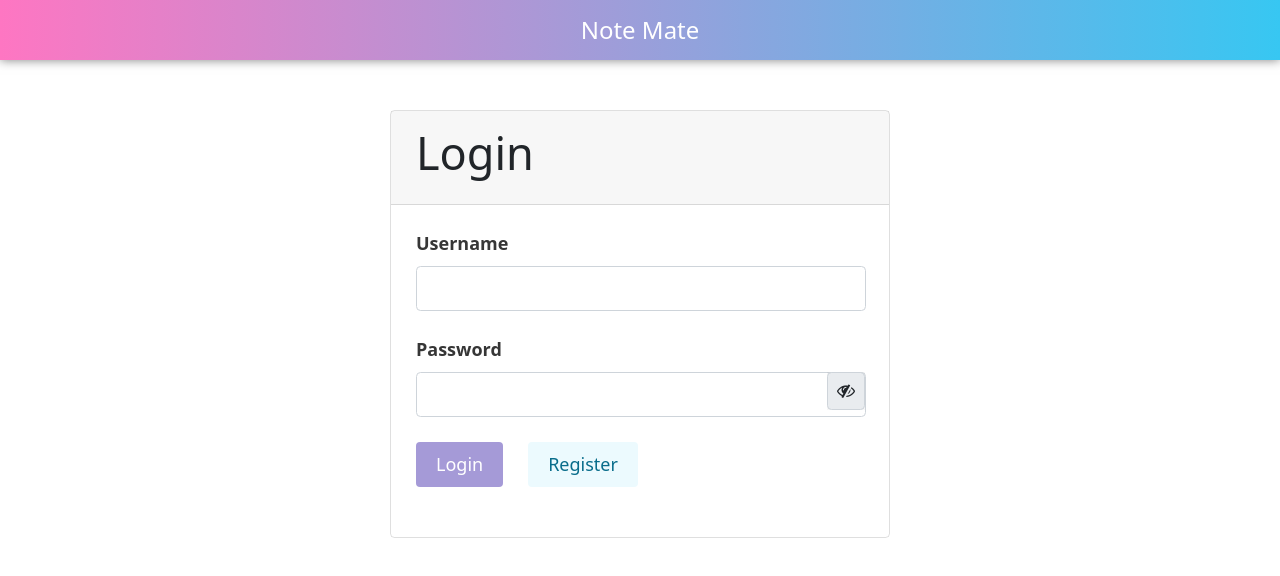
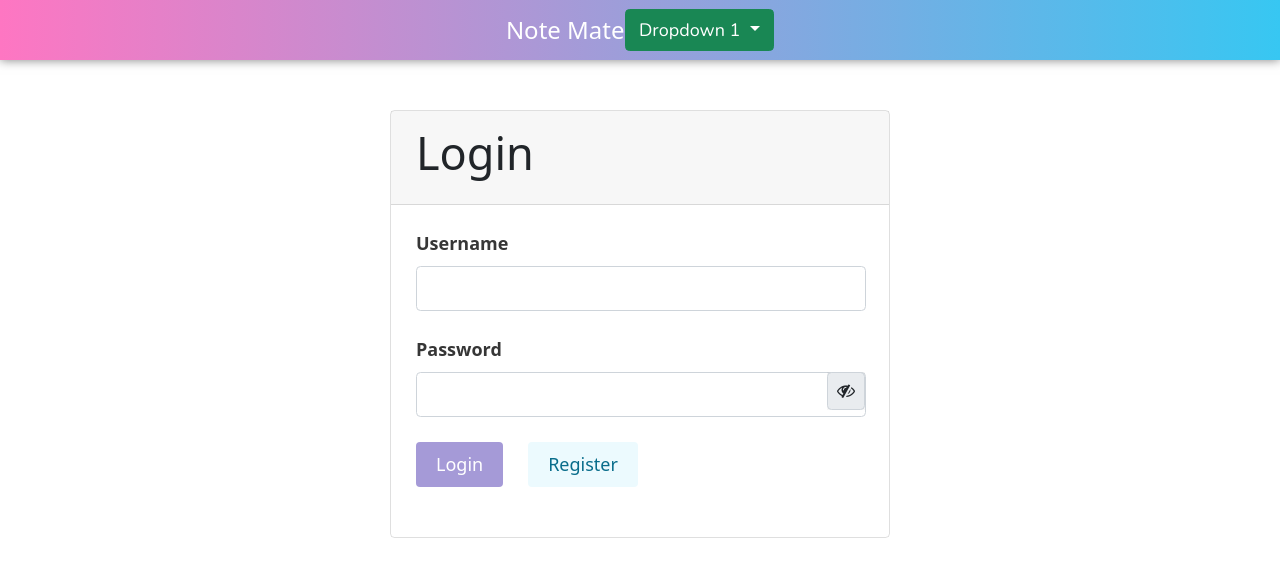
Before and after one commit to ArsenNana/notes-app, an Angular app: page / in a window 1280 px wide. Shown: the top 576 px of the page. Built offline with nearby package versions, Linux system fonts and the light colour scheme.

Commit message:
bulma replaced with bootstrap

```diff
--- a/src/app/pages/main-layout/main-layout.component.html
+++ b/src/app/pages/main-layout/main-layout.component.html
@@ -1,6 +1,29 @@
 <div class="layout-box">
     <div class="top-bar">
         <h1>Note Mate</h1>
+
+        <div class="btn-group" dropdown>
+            <button id="button-basic"
+                dropdownToggle type="button"
+                class="btn btn-success dropdown-toggle"
+                aria-controls="dropdown-basic">
+                Dropdown 1
+            </button>
+
+            <ul id="dropdown-basic"
+                *dropdownMenu class="dropdown-menu"
+                role="menu" aria-labelledby="button-basic">
+                <li role="menuitem">
+                    <a class="dropdown-item">gfg</a>
+                </li>
+                <li role="menuitem">
+                    <a class="dropdown-item">geeks</a>
+                </li>
+                <li role="menuitem">
+                    <a class="dropdown-item">GeeksforGeeks</a>
+                </li>
+            </ul>
+        </div>
     </div>
     <div class="page-content">
         <router-outlet></router-outlet>
```
